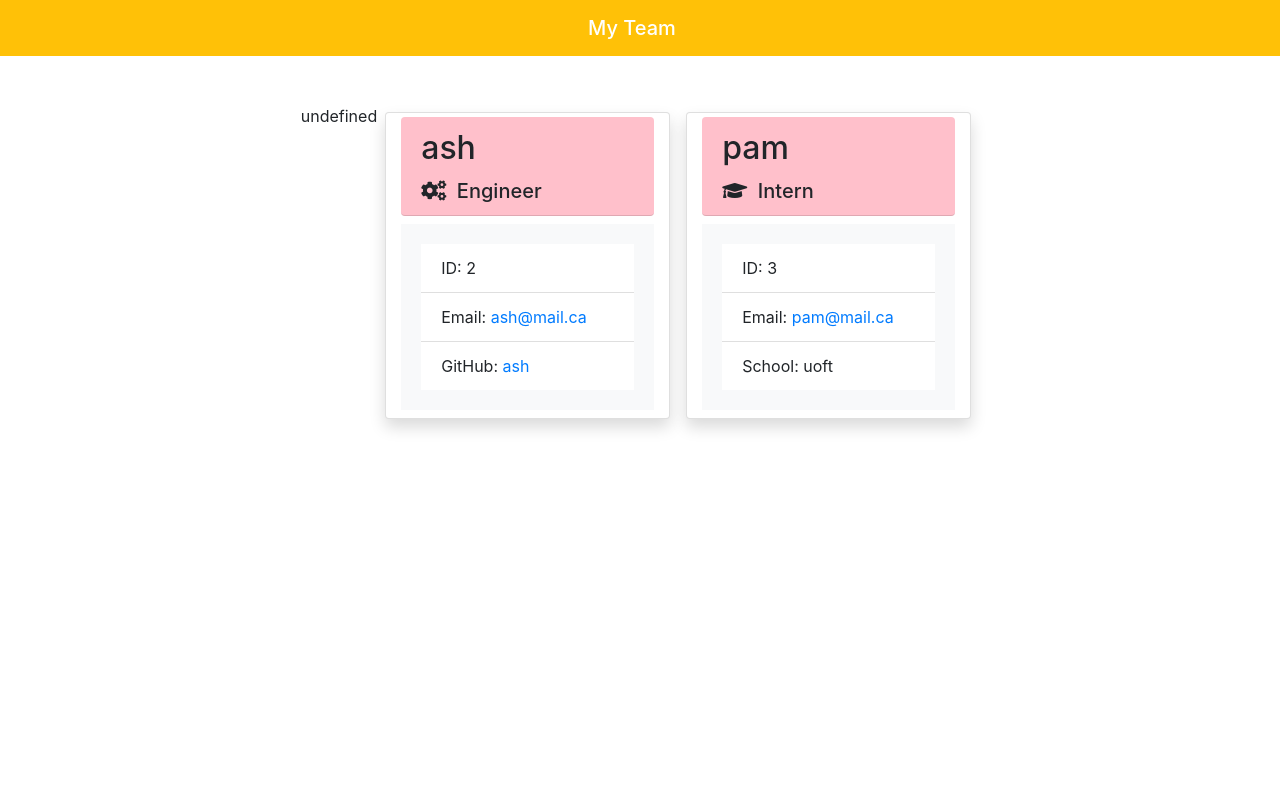
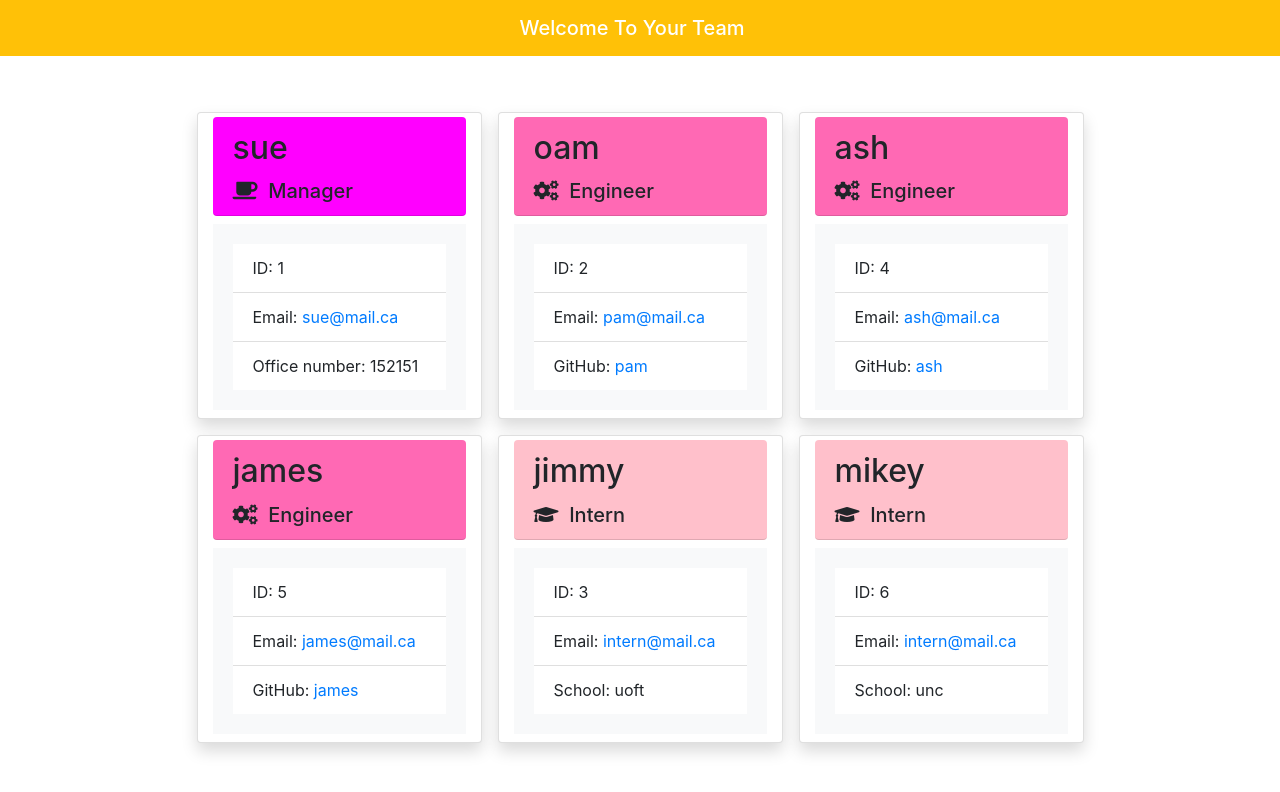
Before and after one commit to stephenfudge/crispy-bassoon, a website: page index.html in a window 1280 px wide. Drawn offline with nearby package versions, Linux system fonts and the light colour scheme.

Commit message:
got the html page populating correctly

```diff
--- a/index.html
+++ b/index.html
@@ -13,37 +13,89 @@
 
 
         <nav class="navbar navbar-dark bg-warning text-center">
-        <span class="navbar-brand mb-0 w-100 h1 text-white">My Team</span>
+        <span class="navbar-brand mb-0 w-100 h1 text-white">Welcome To Your Team</span>
     </nav>
 
             <main class="container my-5">
             <div class="row justify-content-center">
-            undefined
+
+    <div class="card shadow m-2 col-3">
+    <div class="card-header bg-manager ml-0 mt-1 rounded">
+        <h2 class= "card-title">sue</h2>
+        <h5 class="card-text"><i class="fas fa-coffee"></i>&nbsp; Manager</h5>
+    </div>
+    <div class="card-body bg-light my-2">
+        <ul class="list-group list-group-flush">
+            <li class="list-group-item">ID: 1</li>
+            <li class="list-group-item">Email: <a href="mailto:sue@mail.ca">sue@mail.ca</a></li>
+            <li class="list-group-item">Office number: 152151</li>
+        </ul>
+    </div>
+</div>
 
         <div class="card shadow m-2 col-3">
-        <div class="card-header bg-pink ml-0 mt-1 rounded">
+        <div class="card-header bg-engineer ml-0 mt-1 rounded">
+            <h2 class= "card-title">oam</h2>
+            <h5 class="card-text"><i class="fas fa-cogs"></i>&nbsp; Engineer</h5>
+        </div>
+        <div class="card-body bg-light my-2">
+            <ul class="list-group list-group-flush">
+                <li class="list-group-item">ID: 2</li>
+                <li class="list-group-item">Email: <a href="mailto:pam@mail.ca">pam@mail.ca</a></li>
+                <li class="list-group-item">GitHub: <a href="https://www.github.com/pam" target="_blank">pam</a></li>
+            </ul>
+        </div>
+    </div>
+        <div class="card shadow m-2 col-3">
+        <div class="card-header bg-engineer ml-0 mt-1 rounded">
             <h2 class= "card-title">ash</h2>
             <h5 class="card-text"><i class="fas fa-cogs"></i>&nbsp; Engineer</h5>
         </div>
         <div class="card-body bg-light my-2">
             <ul class="list-group list-group-flush">
-                <li class="list-group-item">ID: 2</li>
+                <li class="list-group-item">ID: 4</li>
                 <li class="list-group-item">Email: <a href="mailto:ash@mail.ca">ash@mail.ca</a></li>
                 <li class="list-group-item">GitHub: <a href="https://www.github.com/ash" target="_blank">ash</a></li>
             </ul>
         </div>
     </div>
+        <div class="card shadow m-2 col-3">
+        <div class="card-header bg-engineer ml-0 mt-1 rounded">
+            <h2 class= "card-title">james</h2>
+            <h5 class="card-text"><i class="fas fa-cogs"></i>&nbsp; Engineer</h5>
+        </div>
+        <div class="card-body bg-light my-2">
+            <ul class="list-group list-group-flush">
+                <li class="list-group-item">ID: 5</li>
+                <li class="list-group-item">Email: <a href="mailto:james@mail.ca">james@mail.ca</a></li>
+                <li class="list-group-item">GitHub: <a href="https://www.github.com/james" target="_blank">james</a></li>
+            </ul>
+        </div>
+    </div>
 
         <div class="card shadow m-2 col-3">
-        <div class="card-header bg-pink ml-0 mt-1 rounded">
-            <h2 class= "card-title">pam</h2>
+        <div class="card-header bg-intern ml-0 mt-1 rounded">
+            <h2 class= "card-title">jimmy</h2>
             <h5 class="card-text"><i class="fas fa-graduation-cap"></i>&nbsp; Intern</h5>
         </div>
         <div class="card-body bg-light my-2">
             <ul class="list-group list-group-flush">
                 <li class="list-group-item">ID: 3</li>
-                <li class="list-group-item">Email: <a href="mailto:pam@mail.ca">pam@mail.ca</a></li>
+                <li class="list-group-item">Email: <a href="mailto:intern@mail.ca">intern@mail.ca</a></li>
                 <li class="list-group-item">School: uoft</li>
+            </ul>
+        </div>
+    </div>
+        <div class="card shadow m-2 col-3">
+        <div class="card-header bg-intern ml-0 mt-1 rounded">
+            <h2 class= "card-title">mikey</h2>
+            <h5 class="card-text"><i class="fas fa-graduation-cap"></i>&nbsp; Intern</h5>
+        </div>
+        <div class="card-body bg-light my-2">
+            <ul class="list-group list-group-flush">
+                <li class="list-group-item">ID: 6</li>
+                <li class="list-group-item">Email: <a href="mailto:intern@mail.ca">intern@mail.ca</a></li>
+                <li class="list-group-item">School: unc</li>
             </ul>
         </div>
     </div>
--- a/src/style.css
+++ b/src/style.css
@@ -1,3 +1,11 @@
-.bg-pink {
+.bg-intern {
     background-color: pink;
 }
+
+.bg-manager {
+    background-color: fuchsia;
+}
+
+.bg-engineer {
+    background-color: hotpink;
+}
```
Also changed, not shown: package.json (+20 -1 lines), utils/renderSite.js (+5 -4 lines), package.js (deleted), 2 other files.
